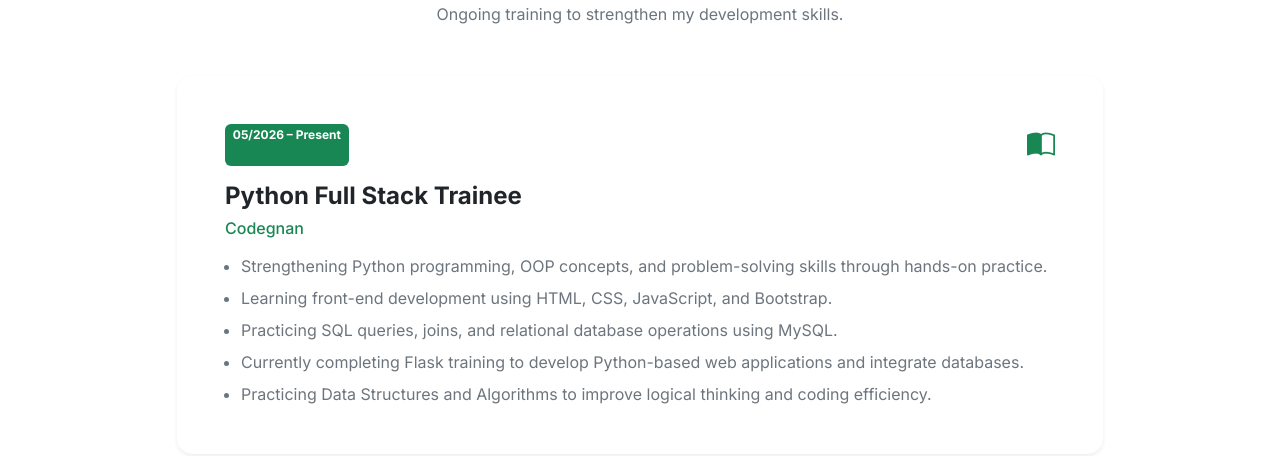
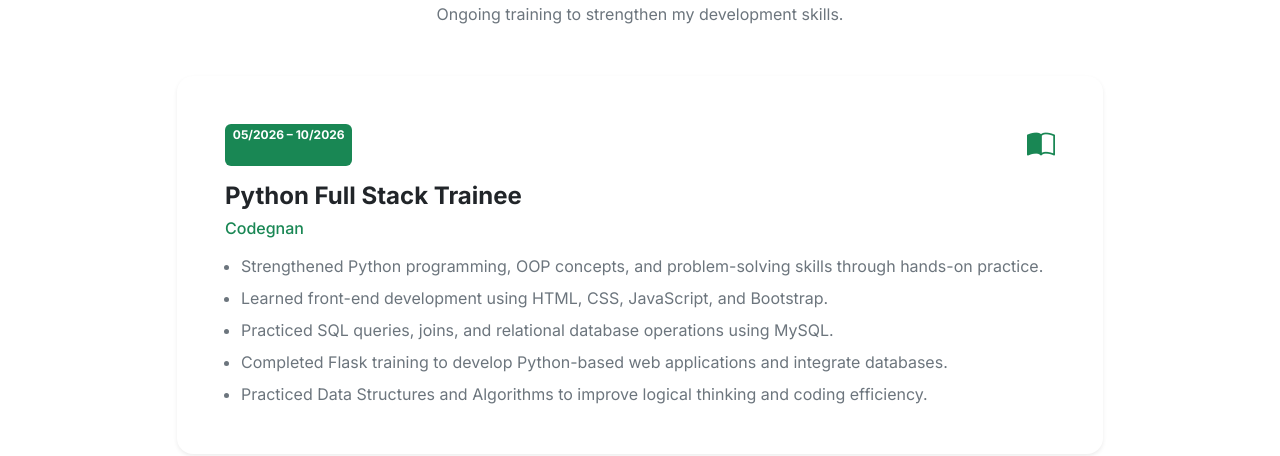
Before and after one commit to KAVYASRIKOTA-12/Kavya-Portfolio, a plain HTML site: page index.html in a window 1280 px wide. Shown: the part 5280-5736 px from the top of the page. Drawn offline with nearby package versions, Linux system fonts and the light colour scheme.

Commit message:
Update Codegnan section to past tense and Oct 2026 completion

```diff
--- a/index.html
+++ b/index.html
@@ -2016,22 +2016,17 @@
         <div class="card border-0 shadow-sm rounded-4">
             <div class="card-body p-4 p-lg-5">
                 <div class="d-flex justify-content-between flex-wrap gap-2 mb-3">
-                            <span class="badge text-bg-success">05/2026 – Present</span>
+                    <span class="badge text-bg-success">05/2026 – 10/2026</span>
                     <i class="bi bi-book-half text-success fs-3"></i>
                 </div>
                 <h4 class="fw-bold">Python Full Stack Trainee</h4>
                 <h6 class="text-success mb-3">Codegnan</h6>
                 <ul class="text-secondary ps-3 mb-0">
-                            <li class="mb-2">Strengthening Python programming, OOP concepts, and problem-solving skills
-                                through hands-on practice.</li>
-                            <li class="mb-2">Learning front-end development using HTML, CSS, JavaScript, and Bootstrap.
-                            </li>
-                            <li class="mb-2">Practicing SQL queries, joins, and relational database operations using
-                                MySQL.</li>
-                            <li class="mb-2">Currently completing Flask training to develop Python-based web
-                                applications and integrate databases.</li>
-                            <li>Practicing Data Structures and Algorithms to improve logical thinking and coding
-                                efficiency.</li>
+                    <li class="mb-2">Strengthened Python programming, OOP concepts, and problem-solving skills through hands-on practice.</li>
+                    <li class="mb-2">Learned front-end development using HTML, CSS, JavaScript, and Bootstrap.</li>
+                    <li class="mb-2">Practiced SQL queries, joins, and relational database operations using MySQL.</li>
+                    <li class="mb-2">Completed Flask training to develop Python-based web applications and integrate databases.</li>
+                    <li>Practiced Data Structures and Algorithms to improve logical thinking and coding efficiency.</li>
                 </ul>
             </div>
         </div>
```
Also changed, not shown: 2 other files. Lines whose indentation alone changed are shown as unchanged.
